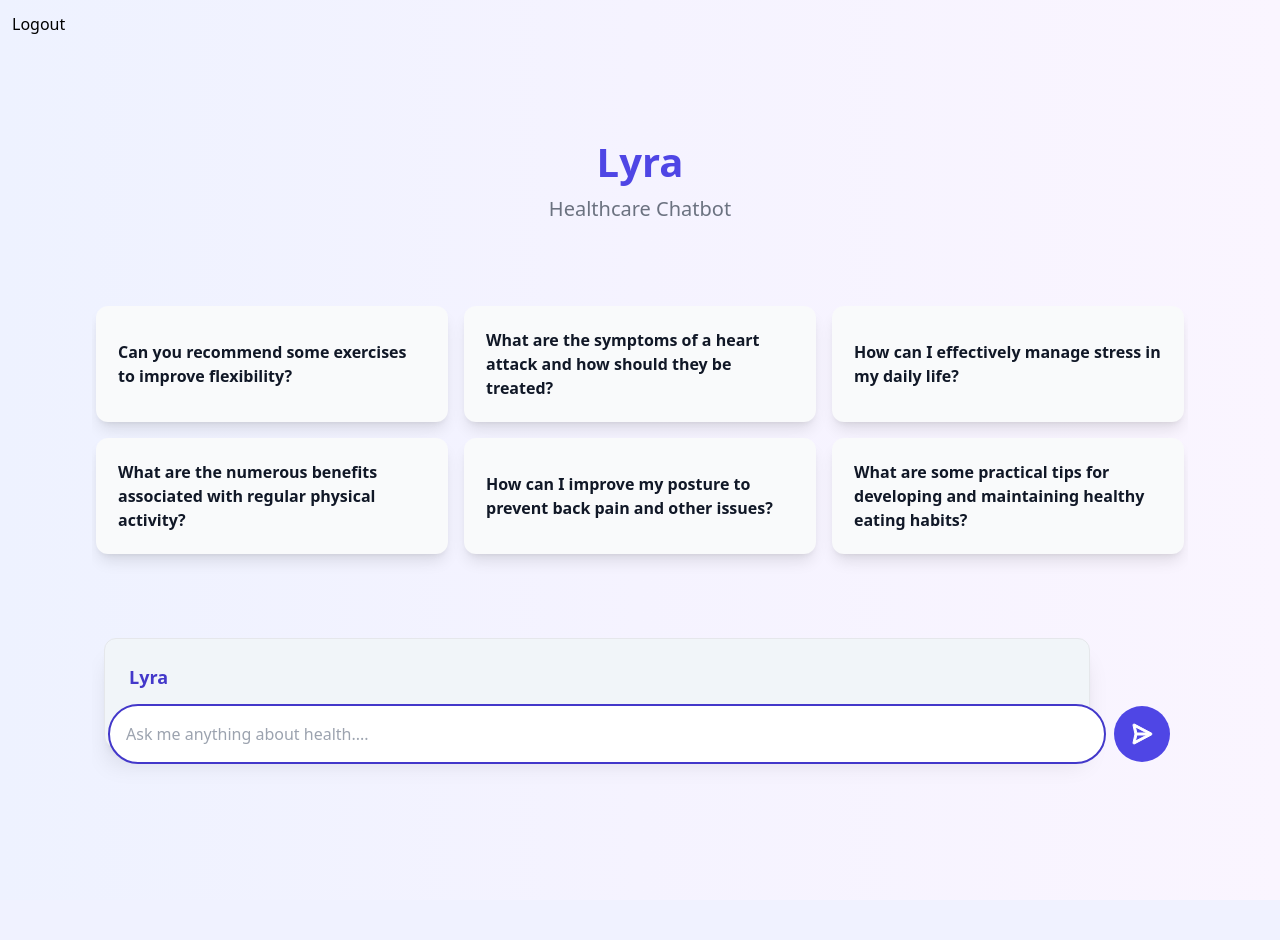
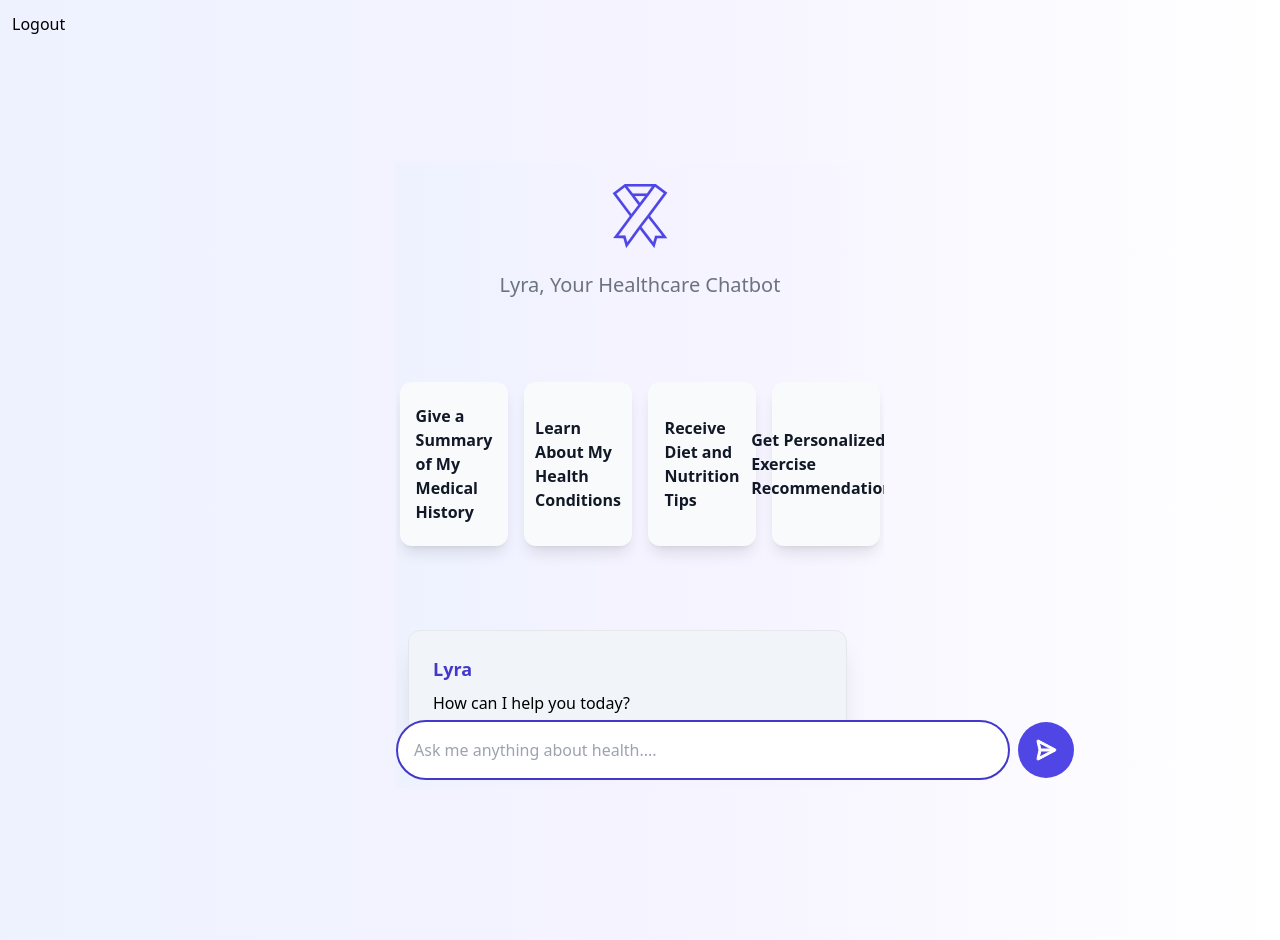
Before and after one commit to Abhijnan18/Health-Care-ChatBot, a Flask app: page /index in a window 1280 px wide. Before the commit the page ends 764 px from the top, so only its background shows below. Run offline with Flask 3, Linux system fonts and the light colour scheme; the visitor is signed in with stand-in values (Sample User, id 1); some libraries are stand-ins or nearby versions.

Commit message:
Working good

```diff
--- a/app/app.py
+++ b/app/app.py
@@ -184,20 +184,22 @@ def ask():
 
     4. **Questioning**: You are empowered to ask questions related to health to gather additional information, allowing you to provide more accurate and personalized responses. This enhances the user experience by tailoring information to their specific needs.
 
+    5. **Accessing Medical Records**: When users ask about their medical records, lab results, or other personal health information, ensure you provide accurate details based on the data available. Always respect their privacy and handle their information with care.
+
     Remember, your expertise lies in the health domain. Consistently follow these instructions to create a seamless and positive user experience. Refer to the conversation history for context as needed.
 
-    The text delimited by single quotes is the conversation history please refer this to have context, and to avoid redundancy, referring this makes sure your conversations aren't repetitive: '{conversation_history}'
+    The text delimited by single quotes is the conversation history; please refer to this to have context, and to avoid redundancy, referring to this makes sure your conversations aren't repetitive: '{conversation_history}'
 
     ---
     **User Information:**
-    Name: {user_name}
     Medical History: {medical_history}
 
     **User Message:** {user_message} If this message is not related to health or medicine, refuse to answer it.
 
-    The response you provide must be short and concise. You are strictly prohibited from giving long responses.
+    The response you provide must be short and concise. You are strictly prohibited from giving long responses. Answer in points whenever possible.
     ---
     '''
+
     response = genai.chat(messages=[prompt])
     md_text = response.last
 
--- a/app/templates/index.html
+++ b/app/templates/index.html
@@ -43,23 +43,21 @@
     </style>
 </head>
 
-<body class="bg-gradient-to-r p-3 from-indigo-50 via-violet-50 to-purple-50 overflow-x-hidden font-family: ui-monospace, SFMono-Regular, Menlo, Monaco, Consolas, " Liberation Mono", "Courier New" ,
+<body class="bg-gradient-to-r  p-3 from-indigo-50 via-violet-50 to-purple-5 overflow-x-hidden font-family: ui-monospace, SFMono-Regular, Menlo, Monaco, Consolas, " Liberation Mono", "Courier New" ,
     monospace;">
     <p><a href="{{ url_for('logout') }}">Logout</a></p>
 
-    <div class="m-4 md:m-20 grid grid-cols-1 md:grid-cols-5 gap-4">
-        <div id="chat" class="col-span-5 scroll-smooth mb-3">
+    <div class="m-4 md:mt-32 md:mb-32 md:m-96 grid grid-cols-1 md:grid-cols-5 gap-4 overflow-y-hidden">
+        <div id="chat" class="col-span-5 scroll-smooth mb-3 from-indigo-50 bg-gradient-to-r via-violet-50 to-purple-5">
             <div id="conversation" class="mt-5 mb-2 overflow-y-auto">
-                <h1 class="text-center text-[32px] md:text-[40px] font-semibold leading-[42px] md:leading-[52px] text-indigo-600">Lyra</h1>
-                <div class="text-center text-[16px] md:text-[20px] font-normal leading-[20px] md:leading-[26px] mt-[1vh] text-gray-500">Healthcare Chatbot</div>
+                <svg class="h-16 w-auto mx-auto" fill="#4f46e5" height="200px" width="200px" version="1.1" id="Layer_1" xmlns="http://www.w3.org/2000/svg" xmlns:xlink="http://www.w3.org/1999/xlink" viewBox="0 0 512 512" xml:space="preserve" stroke="#4f46e5"><g id="SVGRepo_bgCarrier" stroke-width="0"></g><g id="SVGRepo_tracerCarrier" stroke-linecap="round" stroke-linejoin="round"></g><g id="SVGRepo_iconCarrier"> <g> <g> <path d="M336.386,255.966L474.406,69.642L381.552,0H135.415L37.594,74.462l136.501,181.706L79.453,383.887L42.21,432.821 l81.123,0.584l22.16,78.041l37.247-48.94l72.717-100.447l77.854,101.011L370.574,512l22.158-78.033l81.13-0.586l-37.341-49.029 L336.386,255.966z M351.143,20.53l-39.706,54.595h-112.77L154.991,20.53H351.143z M296.135,95.654l-40.936,54.583l-40.936-54.583 H296.135z M66.262,78.442l67.601-51.46l51.758,64.697l56.689,75.586l-55.308,71.9L66.262,78.442z M255.189,328.088l-0.249-0.324 l-88.61,122.408l-12.305,16.166l-15.149-53.348l-55.467-0.4l12.461-16.373l99.217-133.891l60.008-78.01l0.103,0.138 l81.995-109.328h-0.372l39.064-53.712l69.876,52.408L315.312,249.929L255.189,328.088z M377.187,413.55l-15.151,53.356 l-12.429-16.321l-81.453-105.681l55.396-72.015l96.711,123.995l12.388,16.265L377.187,413.55z"></path> </g> </g> </g></svg>
+                <div class="text-center text-[16px] md:text-[20px] font-normal leading-[20px] md:leading-[26px] mt-[3vh] text-gray-500">Lyra, Your Healthcare Chatbot</div>
 
-                <div class="grid grid-cols-1 md:grid-cols-3 gap-2 mt-[5vh] md:mt-[10vh] mb-[5vh] md:mb-[10vh]">
-                    <div id="prompt1" class="flex justify-center items-center rounded-xl p-3 md:p-5 text-sm md:text-base bg-gray-50 text-gray-900 font-semibold shadow-lg m-1 hover:border-2 hover:border-indigo-700 transition duration-300 ease-in-out border-2 border-transparent">Can you recommend some exercises to improve flexibility?</div>
-                    <div id="prompt2" class="flex justify-center items-center rounded-xl p-3 md:p-5 text-sm md:text-base bg-gray-50 text-gray-900 font-semibold shadow-lg m-1 hover:border-2 hover:border-indigo-700 transition duration-300 ease-in-out border-2 border-transparent">What are the symptoms of a heart attack and how should they be treated?</div>
-                    <div id="prompt3" class="flex justify-center items-center rounded-xl p-3 md:p-5 text-sm md:text-base bg-gray-50 text-gray-900 font-semibold shadow-lg m-1 hover:border-2 hover:border-indigo-700 transition duration-300 ease-in-out border-2 border-transparent">How can I effectively manage stress in my daily life?</div>
-                    <div id="prompt4" class="flex justify-center items-center rounded-xl p-3 md:p-5 text-sm md:text-base bg-gray-50 text-gray-900 font-semibold shadow-lg m-1 hover:border-2 hover:border-indigo-700 transition duration-300 ease-in-out border-2 border-transparent">What are the numerous benefits associated with regular physical activity?</div>
-                    <div id="prompt5" class="flex justify-center items-center rounded-xl p-3 md:p-5 text-sm md:text-base bg-gray-50 text-gray-900 font-semibold shadow-lg m-1 hover:border-2 hover:border-indigo-700 transition duration-300 ease-in-out border-2 border-transparent">How can I improve my posture to prevent back pain and other issues?</div>
-                    <div id="prompt6" class="flex justify-center items-center rounded-xl p-3 md:p-5 text-sm md:text-base bg-gray-50 text-gray-900 font-semibold shadow-lg m-1 hover:border-2 hover:border-indigo-700 transition duration-300 ease-in-out border-2 border-transparent">What are some practical tips for developing and maintaining healthy eating habits?</div>
+                <div class="grid grid-cols-1 md:grid-cols-4 gap-2 mt-[5vh] md:mt-[10vh] mb-[5vh] md:mb-[10vh]">
+                    <div id="prompt1" class="flex justify-center items-center rounded-xl p-3 md:p-5 text-sm md:text-base bg-gray-50 text-gray-900 font-semibold shadow-lg m-1 hover:border-2 hover:border-indigo-700 transition duration-300 ease-in-out border-2 border-transparent">Give a Summary of My Medical History</div>
+                    <div id="prompt2" class="flex justify-center items-center rounded-xl p-3 md:p-5 text-sm md:text-base bg-gray-50 text-gray-900 font-semibold shadow-lg m-1 hover:border-2 hover:border-indigo-700 transition duration-300 ease-in-out border-2 border-transparent">Learn About My Health Conditions</div>
+                    <div id="prompt3" class="flex justify-center items-center rounded-xl p-3 md:p-5 text-sm md:text-base bg-gray-50 text-gray-900 font-semibold shadow-lg m-1 hover:border-2 hover:border-indigo-700 transition duration-300 ease-in-out border-2 border-transparent">Receive Diet and Nutrition Tips</div>
+                    <div id="prompt4" class="flex justify-center items-center rounded-xl p-3 md:p-5 text-sm md:text-base bg-gray-50 text-gray-900 font-semibold shadow-lg m-1 hover:border-2 hover:border-indigo-700 transition duration-300 ease-in-out border-2 border-transparent">Get Personalized Exercise Recommendations</div>
                 </div>
                 <div class="max-w-[90%] mb-10 mr-auto ml-3 w-auto">
                     <div class="lyra-message bg-slate-100 rounded-xl shadow-xl border-[1px] h-auto p-6">
@@ -83,12 +81,12 @@
                 {% endfor %}
             </div>
 
-            <div class="fixed bottom-0 w-full p-4 mb-5">
+            <div class="fixed bottom-0 w-full mb-5 max-w-[80%]">
                 <form method="post" action="/ask" class="flex justify-right items-center">
                     <label for="user_message" class="sr-only"></label>
                     <input type="text" id="user_message" name="user_message"
                         placeholder="Ask me anything about health...." required
-                        class="border-2 border-indigo-700 bg-white min-w-[80%] rounded-full p-4 opacity-100">
+                        class="border-2 border-indigo-700 bg-white min-w-[90%] md:min-w-[60%] rounded-full p-4 opacity-100">
                     <button type="submit"
                         class="p-4 ml-2 text-white bg-indigo-600 hover:bg-indigo-800 rounded-full">
                         <span><svg class="h-6 w-6" width="64px" height="64px" viewBox="0 0 24 24" fill="none" xmlns="http://www.w3.org/2000/svg" stroke="#fff"><g id="SVGRepo_bgCarrier" stroke-width="0"></g><g id="SVGRepo_tracerCarrier" stroke-linecap="round" stroke-linejoin="round"></g><g id="SVGRepo_iconCarrier"> <path fill-rule="evenodd" clip-rule="evenodd" d="M3.3938 2.20468C3.70395 1.96828 4.12324 1.93374 4.4679 2.1162L21.4679 11.1162C21.7953 11.2895 22 11.6296 22 12C22 12.3704 21.7953 12.7105 21.4679 12.8838L4.4679 21.8838C4.12324 22.0662 3.70395 22.0317 3.3938 21.7953C3.08365 21.5589 2.93922 21.1637 3.02382 20.7831L4.97561 12L3.02382 3.21692C2.93922 2.83623 3.08365 2.44109 3.3938 2.20468ZM6.80218 13L5.44596 19.103L16.9739 13H6.80218ZM16.9739 11H6.80218L5.44596 4.89699L16.9739 11Z" fill="#fff"></path> </g></svg></span>
@@ -104,7 +102,7 @@
     <script>
         $(document).ready(function () {
             // Click event listeners for the prompt divs
-            $('#prompt1, #prompt2, #prompt3, #prompt4, #prompt5, #prompt6').click(function () {
+            $('#prompt1, #prompt2, #prompt3, #prompt4').click(function () {
                 // Get the text content of the clicked prompt
                 var promptText = $(this).text();
 
```
Also changed, not shown: app/templates/appointment.html (+16 -19 lines).
